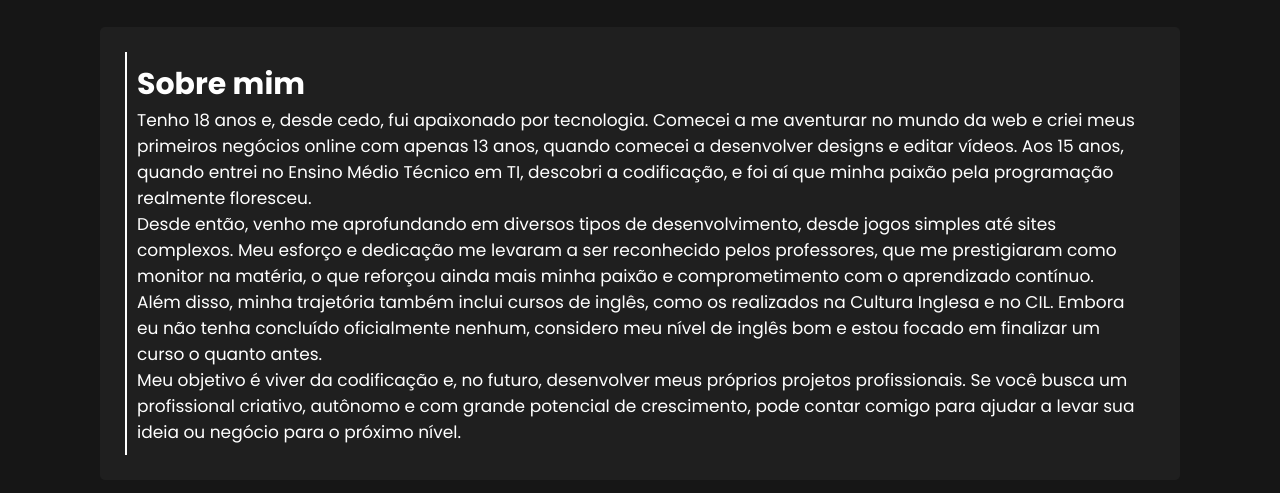
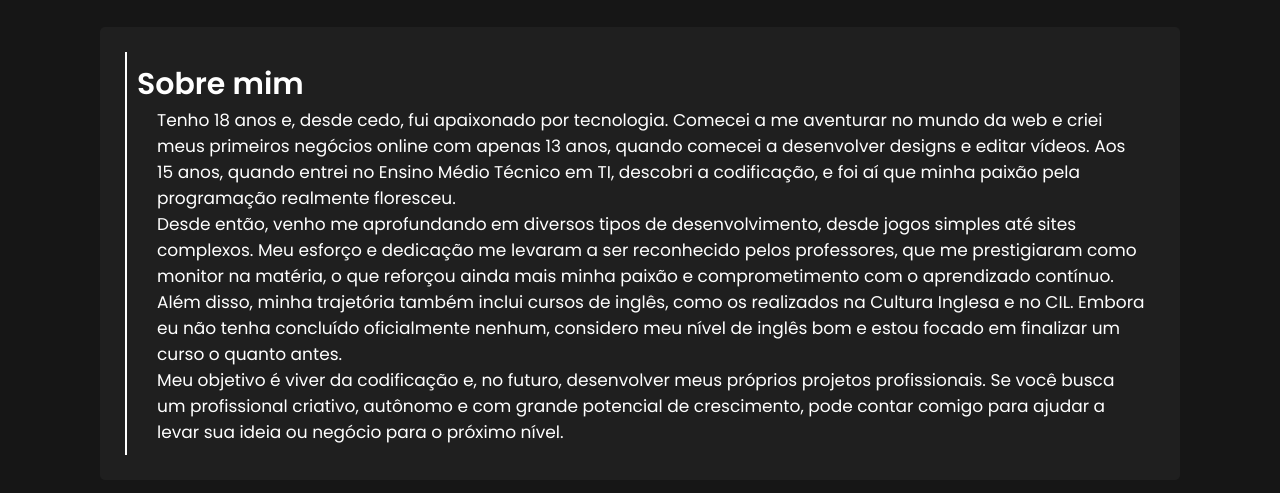
Before and after one commit to NavesDev/MeuPortfolio, a plain HTML site: page index.html in a window 1280 px wide. Shown: the part 387-880 px from the top of the page. Drawn offline with Linux system fonts and the light colour scheme.

Commit message:
Update style.css

```diff
--- a/styles/style.css
+++ b/styles/style.css
@@ -134,6 +134,7 @@ header .content {
 }
 .sobreMim .texto h1{
     font-size: 30px;
+    font-weight: 600;
 }
 
 .sobreMim .texto{
@@ -142,4 +143,5 @@ header .content {
 }
 .sobreMim .texto p{
     font-size: 17px;
+    margin-left: 20px;
 }
```
